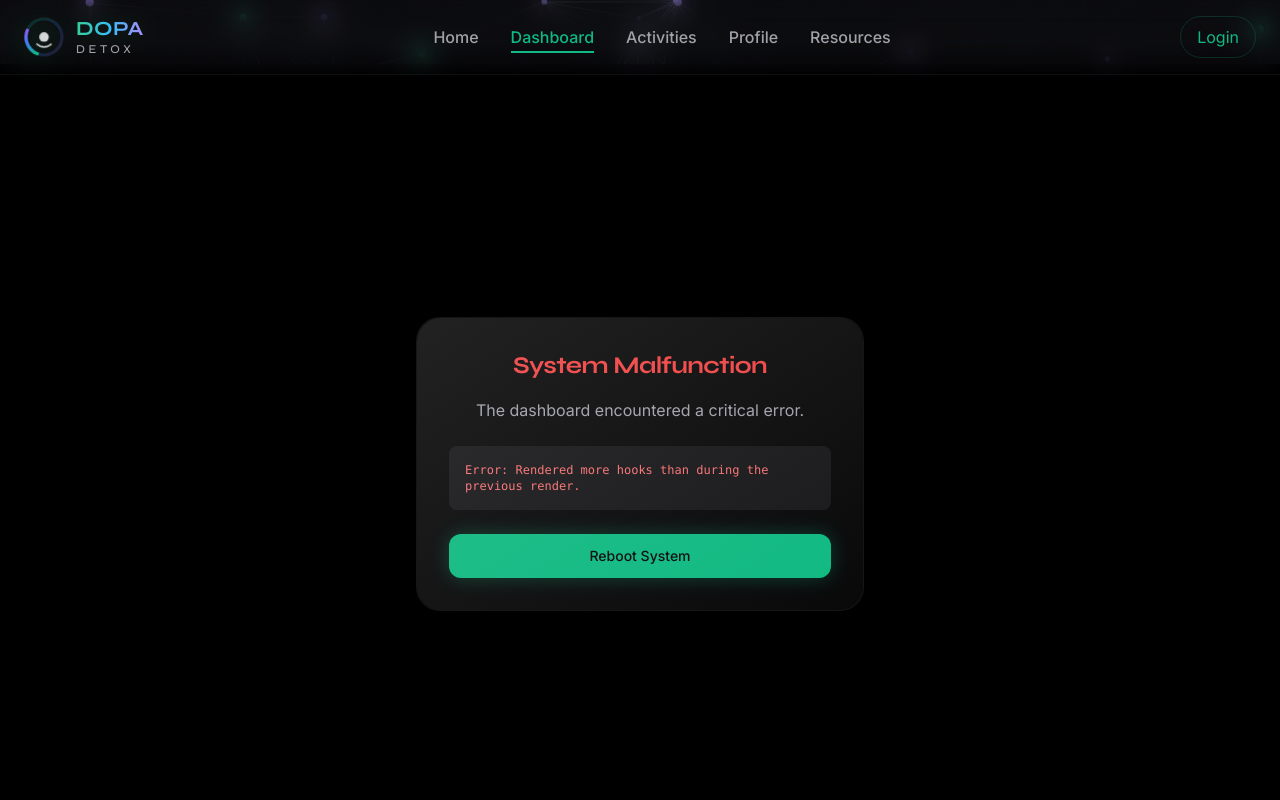
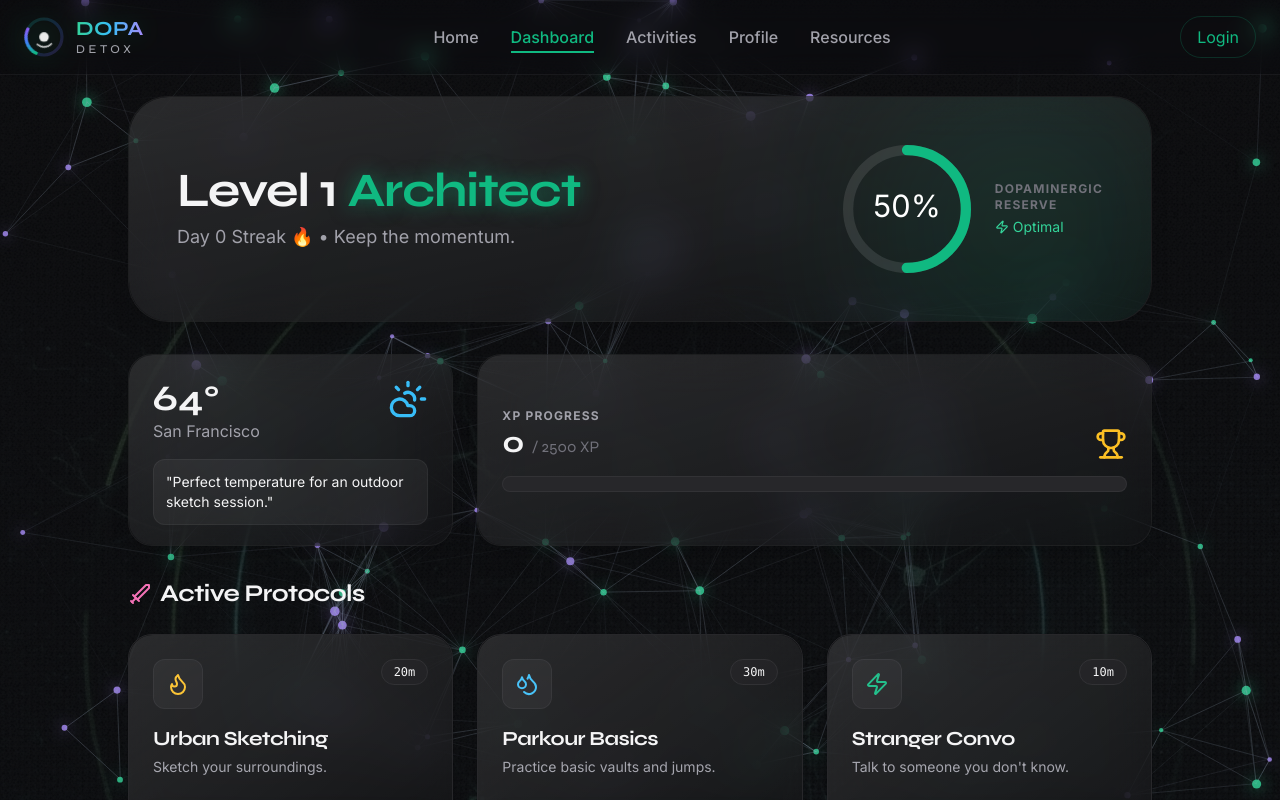
Before and after one commit to Meowz-18/DopaDetox, a React (Vite) app: page /dashboard in a window 1280 px wide. Shown: the top 800 px of the page. Built offline with nearby package versions, Linux system fonts and the light colour scheme.

Commit message:
Fixed React hook order bug in Dashboard

```diff
--- a/src/pages/Dashboard.tsx
+++ b/src/pages/Dashboard.tsx
@@ -17,18 +17,28 @@ export default function Dashboard() {
     const [showConfetti, setShowConfetti] = useState(false);
     const { user, activities, completeActivity, loading } = useDopa();
 
-    if (loading || !user) {
-        return <div className="min-h-screen flex items-center justify-center text-zinc-500">Initializing Protocol...</div>;
-    }
-
     // Filter for "Daily" tasks - just grabbing the first 3 for demo
-    const dailyTasks = activities.slice(0, 3).map(a => ({
+    // We compute this safely even if loading (activities default to empty array or we handle it)
+    const dailyTasks = activities ? activities.slice(0, 3).map(a => ({
         ...a,
         icon: a.type === 'Creative' ? <Flame className="text-amber-400" /> : a.type === 'Active' ? <Droplets className="text-sky-400" /> : <Zap className="text-primary" />, // Simple icon mapping
         completed: false // in a real app, check if completed today
-    }));
+    })) : [];
 
+    // HOOKS MUST BE TOP LEVEL
     const [tasks, setTasks] = useState(dailyTasks);
+
+    // Effect to update tasks when activities load
+    useEffect(() => {
+        if (activities && activities.length > 0) {
+            const mapped = activities.slice(0, 3).map(a => ({
+                ...a,
+                icon: a.type === 'Creative' ? <Flame className="text-amber-400" /> : a.type === 'Active' ? <Droplets className="text-sky-400" /> : <Zap className="text-primary" />,
+                completed: false
+            }));
+            setTasks(mapped);
+        }
+    }, [activities]);
 
     const handleComplete = (id: string) => {
         const task = tasks.find(t => t.id === id);
@@ -42,6 +52,10 @@ export default function Dashboard() {
             completeActivity(id);
         }
     };
+
+    if (loading || !user) {
+        return <div className="min-h-screen flex items-center justify-center text-zinc-500">Initializing Protocol...</div>;
+    }
 
     return (
         <div className="min-h-screen text-zinc-100 px-4 md:px-6 lg:px-8 pt-8 pb-24">
```
